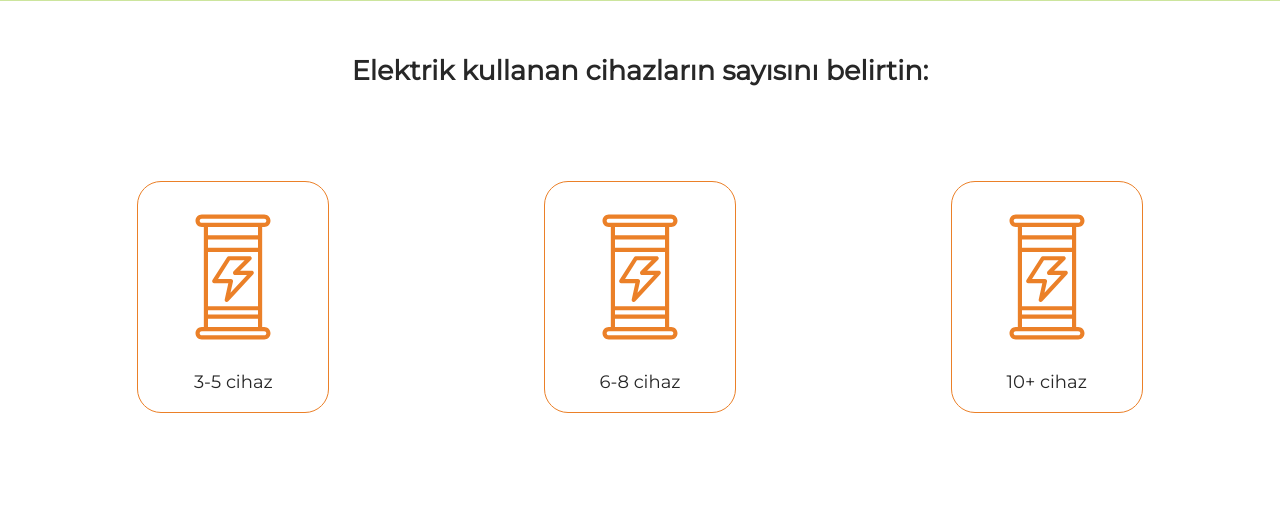
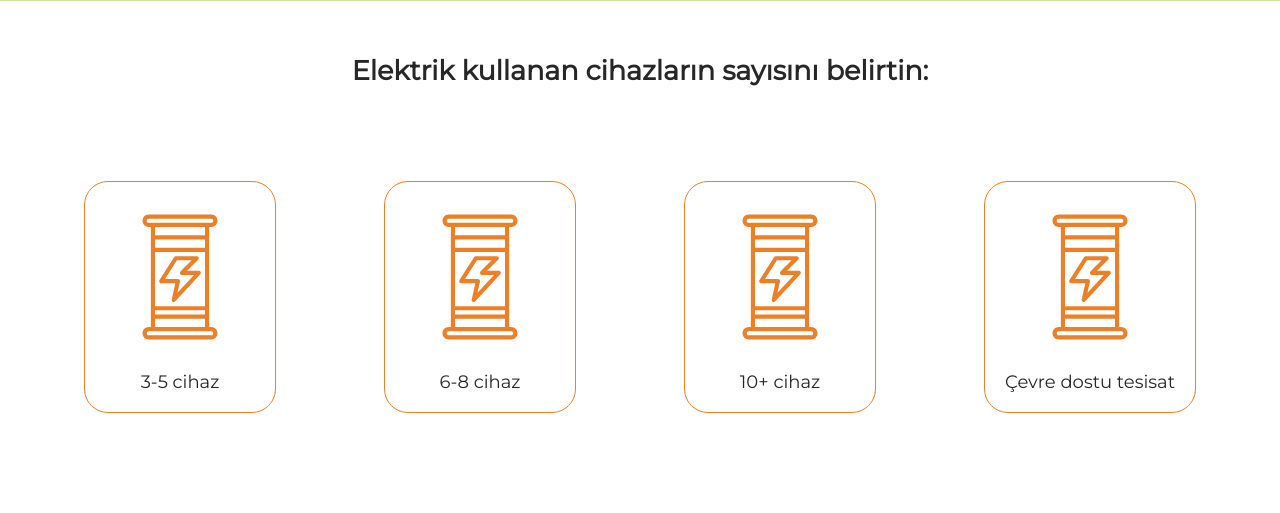
Before and after one commit to DolphinPolite/EnergyCalculator, a Flask app: page /1/1 in a window 1280 px wide. Shown: the part 469-982 px from the top of the page. Run offline with Flask 3, Linux system fonts and the light colour scheme.

Commit message:
Update electronics.html
Adding environmentally friendly plumbing

```diff
--- a/templates/electronics.html
+++ b/templates/electronics.html
@@ -37,6 +37,11 @@
           <img class="item__img" src="../static/img/battery.svg" alt="battery">
           <span>10+ cihaz</span></a>
       </li>
+      <li class="list__item">
+        <a href="{{lights + '/0'}}">
+          <img class="item__img" src="../static/img/battery.svg" alt="battery">
+          <span>Çevre dostu tesisat</span></a>
+      </li>
       <!--  -->
     </ul>
     {% endblock %}
```
